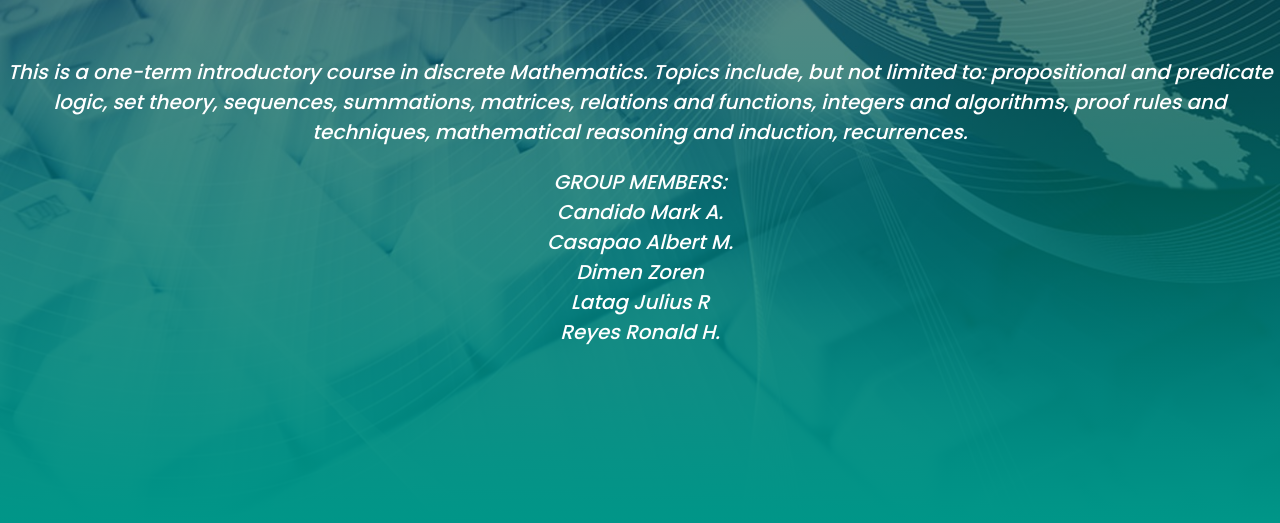
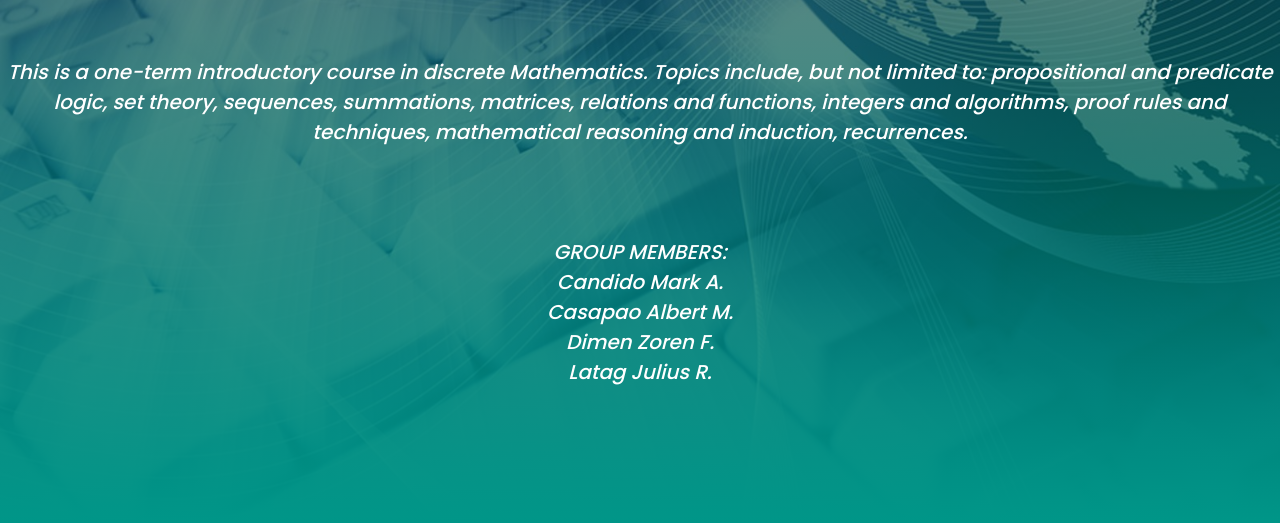
Before and after one commit to feasf/Discrete-Structure, a plain HTML site: page index.html in a window 1280 px wide. Shown: the part 277-800 px from the top of the page. Drawn offline with Linux system fonts and the light colour scheme; some packages are replaced by stand-ins of ours; a script that the page names is missing.

Commit message:
Update index.html

```diff
--- a/index.html
+++ b/index.html
@@ -22,13 +22,12 @@
             <h1>Discrete Structure</h1>
             <p>This is a one-term introductory course in discrete Mathematics. Topics include, but not limited to: propositional and predicate
                 logic, set theory, sequences, summations, matrices, relations and functions, integers and algorithms, proof rules and
-                techniques, mathematical reasoning and induction, recurrences.</p>
+                techniques, mathematical reasoning and induction, recurrences.</p><br><br>
              <p>GROUP MEMBERS:<br>
                     Candido Mark A.<br>
                     Casapao Albert M.<br>
-                    Dimen Zoren<br>
-                    Latag Julius R<br>
-                    Reyes Ronald H.
+                    Dimen Zoren F.<br>
+                    Latag Julius R.
                 </p>
         </div>
     </section>
```
